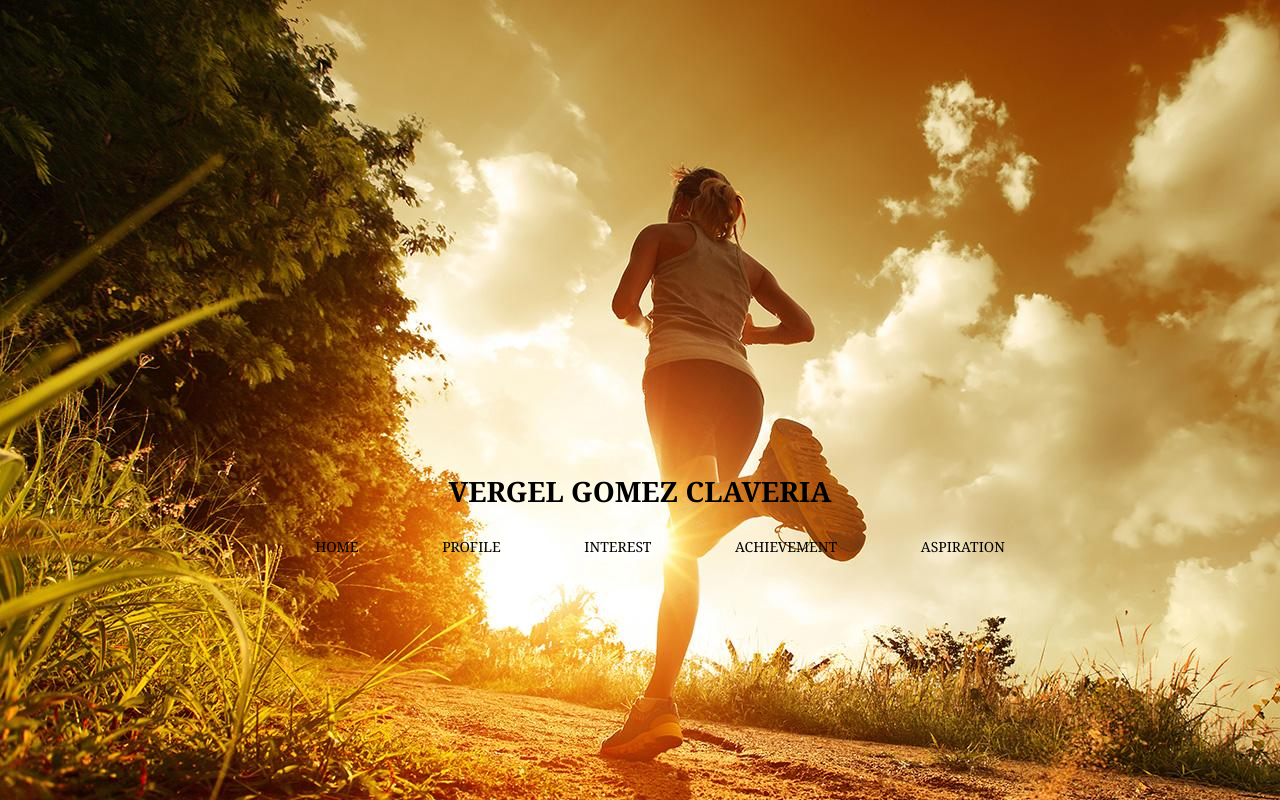
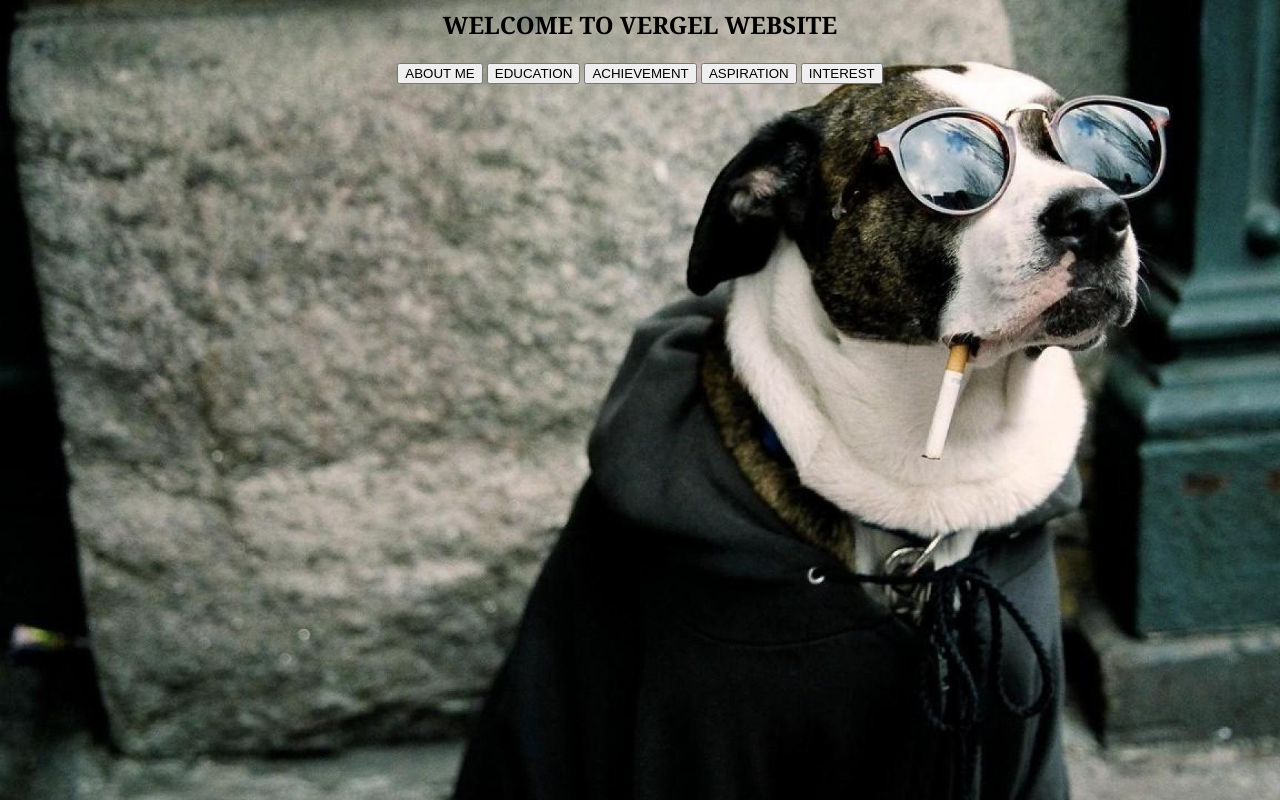
Before and after one commit to vclaveria/CLAVERIA_Vergel_PersonalWebsite, a PHP site: page / in a window 1280 px wide. Run offline with PHP 8.4, Linux system fonts and the light colour scheme.

Commit message:
adding button

```diff
--- a/index.php
+++ b/index.php
@@ -1,76 +1,35 @@
+<style>
 
-<style>
-nav {
-text-align:center;
-font-size: 1em;
+body {
+
+    font-family: Georgia, "Arial", serif;
+  	background-image: url("./images/funnydog.jpg");
+	  background-size: cover;
+
 	}
 
-nav li {
-display:inline-block;
-padding:0 40px;
-	}
 
-nav a {
-color: black;
-text-decoration:none;
-	}
 
-nav a:hover {
-  color: #000;
-	}
-
-nav a::before {
-  position: relative;
-  content: '';
-  height: 5px;
-  background-color: #444;
-  display: block;
-  top: 0;
-  width: 0%;
-  transition: all ease-in-out 250ms;
-	}
-
-nav a:hover::before {
-  width: 100%;
-	}
-
-body {
-    margin: 470px 0 100px 0;
-    background: white;
-    font-family: Georgia, "Times New Roman", serif;
-    font-size: 14px;
-    line-height: 1.5;
-	background-image: url("1234	.jpg");
-    background-repeat: no-repeat;
-	}
 
 </style>
 
-<html>
-<title>
-Vergel Profile
-</title>
-<body>
 
 
+<html>
+<title>Vergel Profile</title>
 
-<center><h1>VERGEL GOMEZ CLAVERIA</h1></center>
+<body> <center><h2>WELCOME TO VERGEL WEBSITE</h2> </center>
 
+<div class="btn-group">	<center>
 
-	<div class="navbar">
-	<nav class="navbar">
-	<ul id="nav">
-		<li><a href="#">HOME</a></li>
-		<li><a href="#">PROFILE</a></li>
-		<li><a href="#">INTEREST</a></li>
-		<li><a href="#">ACHIEVEMENT</a></li>
-		<li><a href="#">ASPIRATION</a></li>
-    </ul>
-	</nav>
-	</div>
+    <button>ABOUT ME</button>
+    <button>EDUCATION</button>
+    <button>ACHIEVEMENT</button>
+    <button>ASPIRATION</button>
+    <button>INTEREST</button>	</center>
 
+</div>
 
 
 </body>
-</body>
 </html>
```
